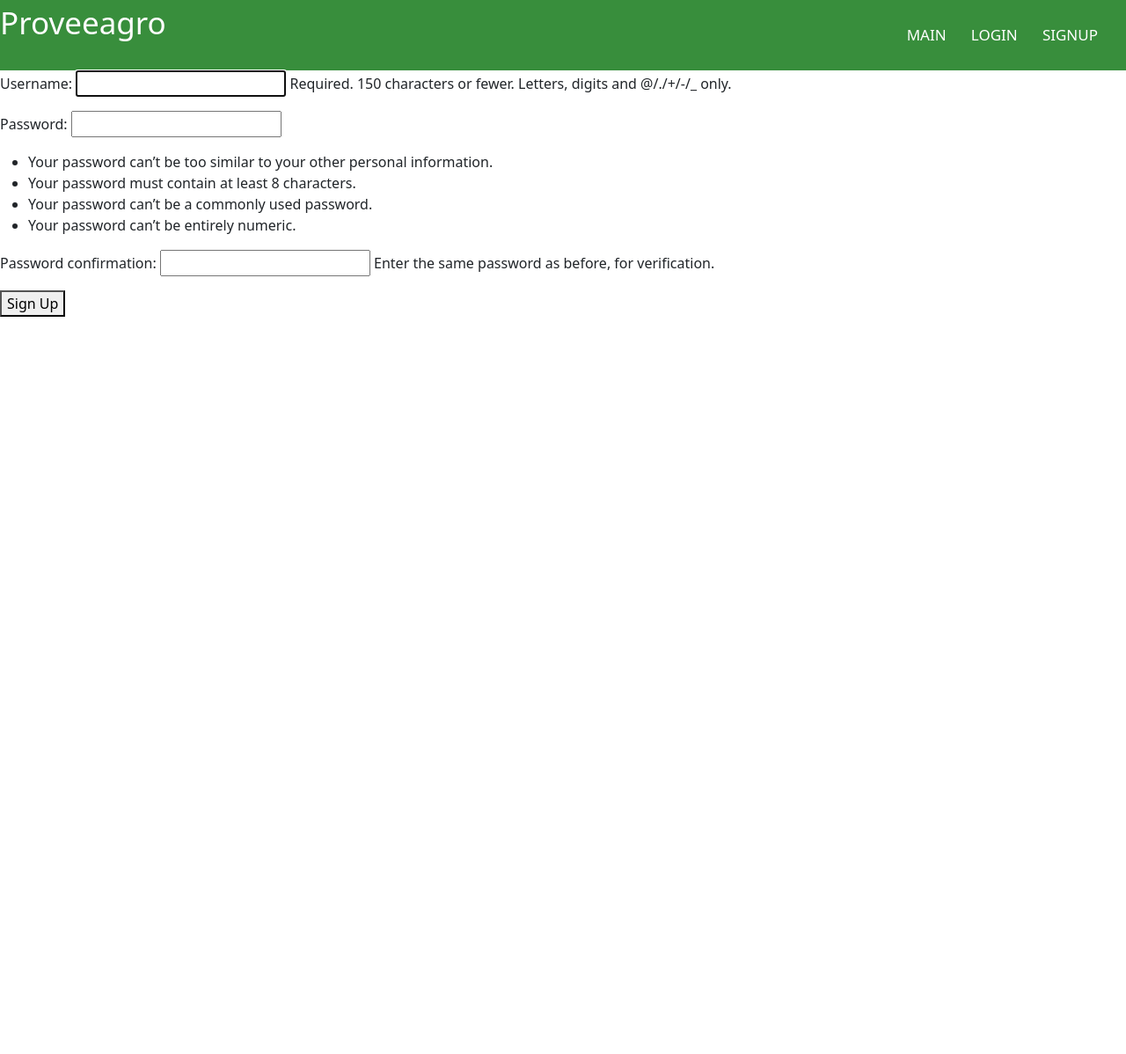
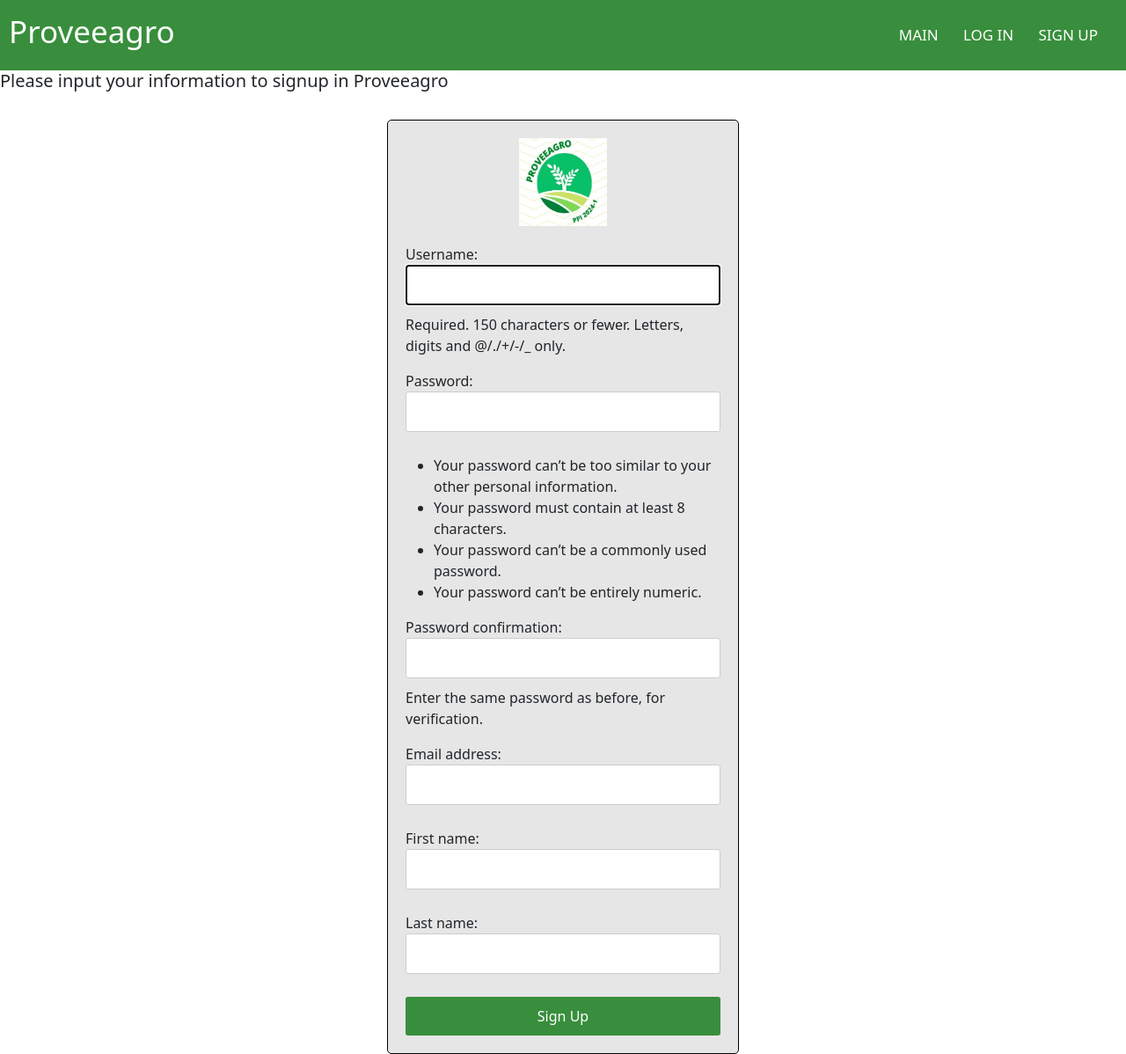
Before and after one commit to sebasx200/ppi_proveeagro, a Django app: page /signup/ in a window 1280 px wide. Shown: the whole page at 88% size. Before the commit the page ends 360 px from the top, so only its background shows below. Run offline with Django 5.2, Linux system fonts and the light colour scheme.

Commit message:
the forms for login and signup were modified to include the new fields, the css was modified to include the new background image and form styles, the base.html was modified to include the new css, the views.py was modified to include the new fields in the forms,

```diff
--- a/login/forms.py
+++ b/login/forms.py
@@ -1,12 +1,13 @@
 # this file is created to create forms for login app
 from django import forms
-from .models import User
+from django.contrib.auth.forms import UserCreationForm
+from django.contrib.auth.models import User
 
-class CreateNewUser(forms.ModelForm):
+class CreateNewUser(UserCreationForm):
     """
     this class is created to create the form for the sign up page
     this form will have the following fields: username and password at the moment
     """
     class Meta:
         model = User
-        fields = '__all__'
+        fields = ('username', 'password1', 'password2', 'email', 'first_name', 'last_name')
--- a/login/static/css/styles.css
+++ b/login/static/css/styles.css
@@ -33,3 +33,56 @@
     font-size: 35px;
 }
 /* End of Navbar */
+/* Signup Form */
+.form-container {
+    border: 1px solid black;
+    width: 400px;
+    margin: 0 auto;
+    padding: 20px;
+    border-radius: 5px;
+    background-color: rgba(224, 224, 224, 0.8);
+
+}
+
+.form-container h2 {
+    text-align: center;
+    margin-bottom: 20px;
+}
+
+.form-container input[type="text"],
+.form-container input[type="password"],
+.form-container input[type="email"]{
+    width: 100%;
+    padding: 10px;
+    margin-bottom: 10px;
+    border: 1px solid #ccc;
+    border-radius: 3px;
+}
+
+.form-container button {
+    width: 100%;
+    padding: 10px;
+    background-color: #388e3c;
+    color: white;
+    border: none;
+    border-radius: 3px;
+    cursor: pointer;
+}
+
+.form-container button:hover {
+    background-color: #1b5e20;
+}
+
+.form-container p {
+    text-align: left;
+    margin-top: 10px;
+}
+
+.form-container img {
+    display: block;
+    margin: 0 auto;
+    width: 100px;
+    height: 100px;
+    margin-bottom: 20px;
+}
+/*End of signup form */
--- a/login/templates/base.html
+++ b/login/templates/base.html
@@ -10,7 +10,7 @@
       integrity="sha384-QWTKZyjpPEjISv5WaRU9OFeRpok6YctnYmDr5pNlyT2bRjXh0JMhjY6hW+ALEwIH"
       crossorigin="anonymous"
     />
-    <link rel="stylesheet" href="{% static 'styles.css' %}" />
+    <link rel="stylesheet" href="{% static 'css/styles.css' %}" />
     <title>Proveeagro - Main</title>
   </head>
   <body>
@@ -22,10 +22,10 @@
           <!--This if validates if the user has an active session to show the options logout and profile-->
           {% if user.is_authenticated %}
           <li><a class="active" href="/profile">Profile</a></li>
-          <li><a class="active" href="/logout">Logout</a></li>
+          <li><a class="active" href="/logout">Log out</a></li>
           {% else %}
-          <li><a class="active" href="/login">Login</a></li>
-          <li><a class="active" href="/signup">Signup</a></li>
+          <li><a class="active" href="/login">Log in</a></li>
+          <li><a class="active" href="/signup">Sign up</a></li>
           {% endif %}
         </ul>
       </nav>
--- a/login/templates/signup.html
+++ b/login/templates/signup.html
@@ -1,9 +1,14 @@
 {% extends 'base.html' %}
+{% load static %}
+
 {% block content %}
+
+<h5> Please input your information to signup in Proveeagro</h5>
+<br>
 <div>
 
-
-    <form method="POST">
+    <form class="form-container" method="POST">
+        <img src="{% static 'img/logo_proveeagro.png' %}" alt="Proveeagro" width="250">
 
         {% csrf_token %}
         {{ form.as_p }}
@@ -13,4 +18,3 @@
 
 </div>
 {% endblock %}
-</html>
--- a/login/views.py
+++ b/login/views.py
@@ -1,7 +1,7 @@
 from django.http import HttpResponse
 from django.shortcuts import render, redirect
 from .forms import CreateNewUser
-from django.contrib.auth.forms import UserCreationForm, AuthenticationForm
+from django.contrib.auth.forms import AuthenticationForm
 from django.contrib.auth import authenticate, login, logout
 
 # Create your views here.
@@ -35,7 +35,7 @@
     which is using the UserCreationForm from django
     """
     if request.method == 'POST':
-        form = UserCreationForm(request.POST)
+        form = CreateNewUser(request.POST)
         if form.is_valid():
             user = form.save()
             username = form.cleaned_data['username']
@@ -45,7 +45,7 @@
                 login(request, user)
                 return redirect('home')
     else:
-        form = UserCreationForm()
+        form = CreateNewUser()
     return render(request, 'signup.html', {'form': form})
 
 def logout_sesion(request):
```
Also changed, not shown: login/templates/login.html (+4 -3 lines), proveeagro/settings.py (+6 -1 lines), login/static/img/background.jpeg (added).
